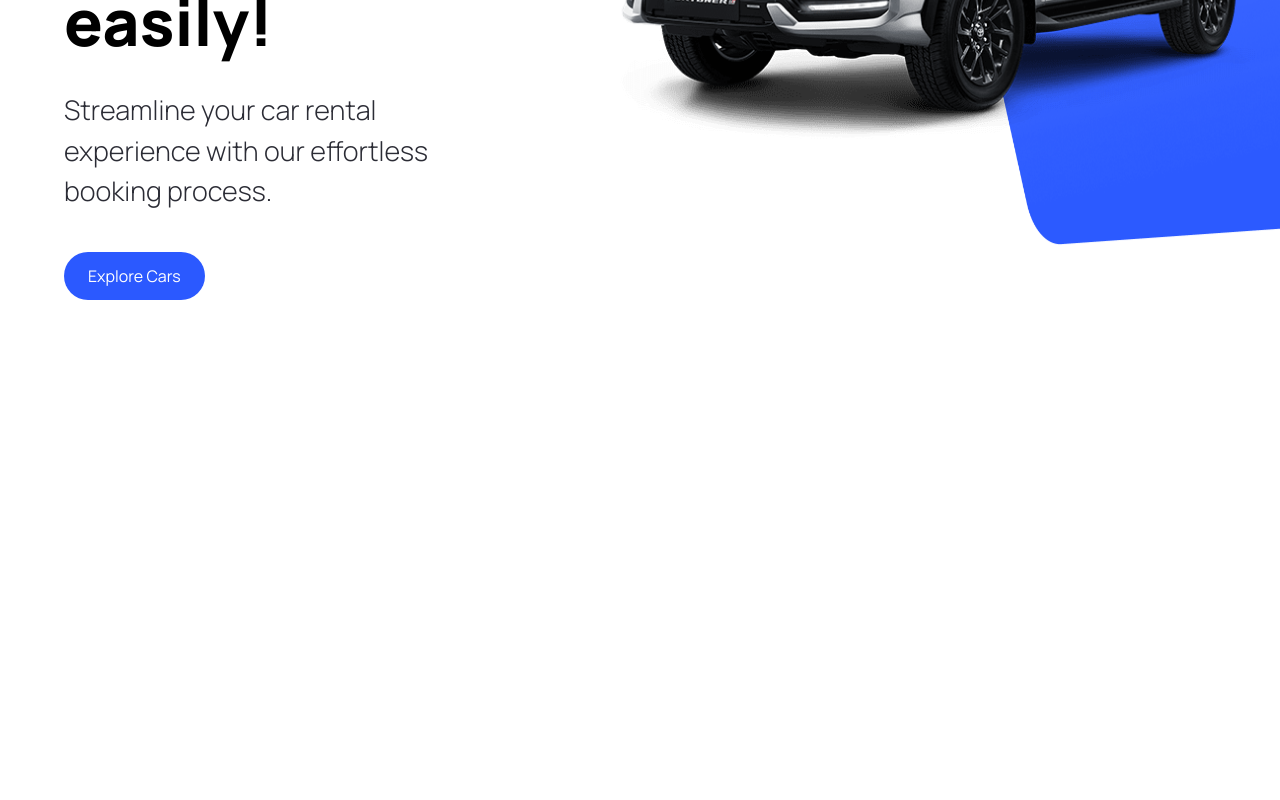
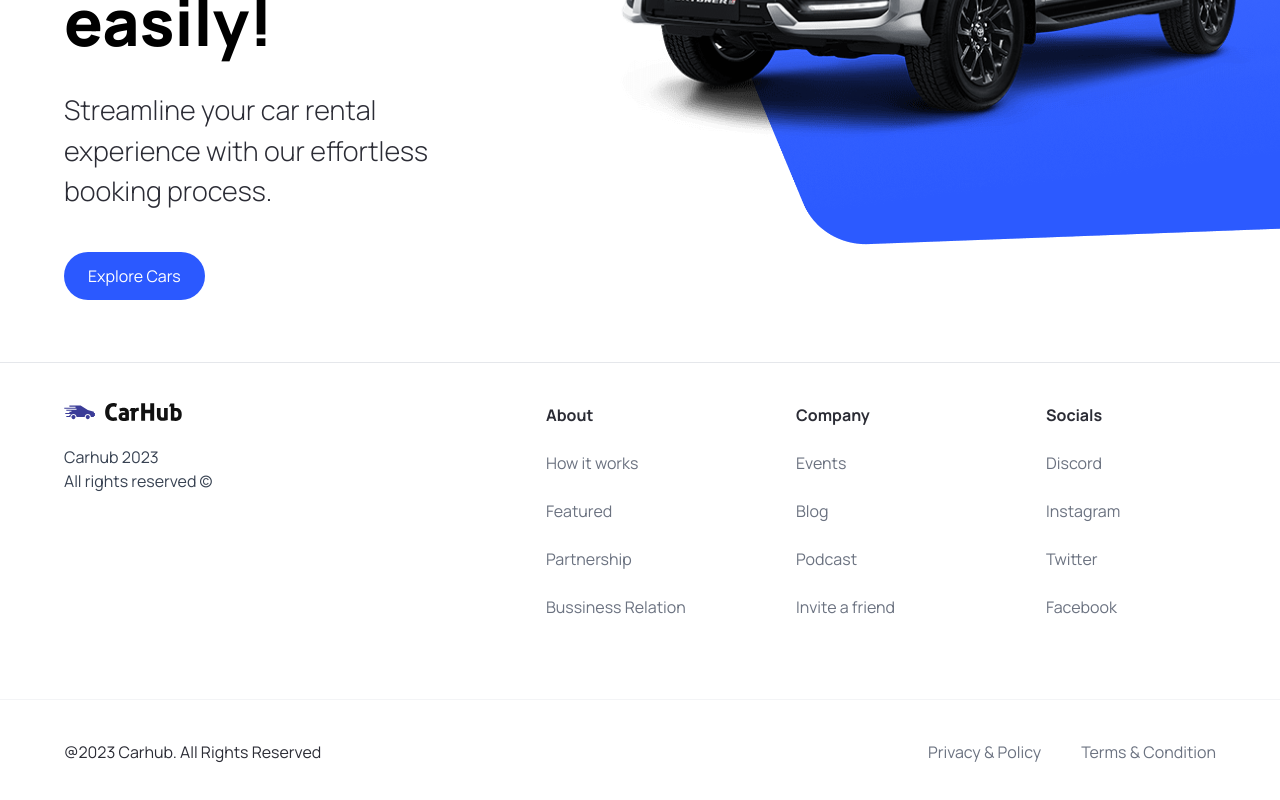
Before and after one commit to SzenftnerGergely/car-app-nextjs-ts-tailwind, a Next.js app: page / in a window 1280 px wide. Shown: the part 458-1258 px from the top of the page. Before the commit the page ends 800 px from the top, so only its background shows below. Built offline with nearby package versions, Linux system fonts and the light colour scheme.

Commit message:
footer implemented & bug fix in hero component

```diff
--- a/components/Footer.tsx
+++ b/components/Footer.tsx
@@ -1,12 +1,60 @@
 import Link from "next/link"
 import Image from "next/image"
 
+import { footerLinks } from "@/constants"
+
 function Footer() {
-  return (
-    <div>
+    return (
+        <footer className="flex flex-col text-black-100
+        mt-5 border-t border-b-gray-100 ">
+            <div className="flex max-md:flex-col flex-wrap
+            justify-between gap-5 sm:px-16 px-6 py-10">
+                <div className="flex flex-col
+                justify-start items-start gap-6">
+                    <Image src="/logo.svg" alt="logo"
+                        width={118} height={18}
+                        className="object-contain" />
+                    <p className="text-base text-gray-700">
+                        Carhub 2023 <br />
+                        All rights reserved &copy;
+                    </p>
+                </div>
 
-    </div>
-  )
+                <div className="footer__links">
+                    {footerLinks.map((link) => (
+                        <div key={link.title}
+                            className="footer__link">
+                            <h3 className="font-bold">{link.title}</h3>
+                            {link.links.map((item) => (
+                                <Link
+                                    key={item.title}
+                                    href={item.url}
+                                    className="text-gray-500"
+                                >
+                                    {item.title}
+                                </Link>
+                            ))}
+                        </div>
+                    ))}
+                </div>
+            </div>
+            <div className="flex justify-between items-center
+                flex-wrap mt-10 border-t border-gray-100 sm:px-16
+                px-6 py-10">
+                <p>@2023 Carhub. All Rights Reserved</p>
+
+                <div className="footer__copyrights-link">
+                    <Link href="/" className="text-gray-500">
+                        Privacy & Policy
+                    </Link>
+                    <Link href="/" className="text-gray-500">
+                        Terms & Condition
+                    </Link>
+                </div>
+            </div>
+
+        </footer>
+    )
 }
 
 export default Footer
--- a/components/Hero.tsx
+++ b/components/Hero.tsx
@@ -27,9 +27,9 @@ const Hero = () => {
             </div>
             <div className="hero__image-container">
                 <div className="hero__image">
-                    <Image src="/hero.png" alt="hero" fill className="object-contain"/>
-                    <div className="hero__image-overlay"></div>
+                    <Image src="/hero.png" alt="hero" fill className="object-contain" />
                 </div>
+                <div className="hero__image-overlay"></div>
             </div>
         </div>
     )
--- /dev/null
+++ b/constants/index.ts
@@ -0,0 +1,101 @@
+export const manufacturers = [
+    "Acura",
+    "Alfa Romeo",
+    "Aston Martin",
+    "Audi",
+    "Bentley",
+    "BMW",
+    "Buick",
+    "Cadillac",
+    "Chevrolet",
+    "Chrysler",
+    "Citroen",
+    "Dodge",
+    "Ferrari",
+    "Fiat",
+    "Ford",
+    "GMC",
+    "Honda",
+    "Hyundai",
+    "Infiniti",
+    "Jaguar",
+    "Jeep",
+    "Kia",
+    "Lamborghini",
+    "Land Rover",
+    "Lexus",
+    "Lincoln",
+    "Maserati",
+    "Mazda",
+    "McLaren",
+    "Mercedes-Benz",
+    "MINI",
+    "Mitsubishi",
+    "Nissan",
+    "Porsche",
+    "Ram",
+    "Rolls-Royce",
+    "Subaru",
+    "Tesla",
+    "Toyota",
+    "Volkswagen",
+    "Volvo",
+  ];
+
+  export const yearsOfProduction = [
+    { title: "Year", value: "" },
+    { title: "2015", value: "2015" },
+    { title: "2016", value: "2016" },
+    { title: "2017", value: "2017" },
+    { title: "2018", value: "2018" },
+    { title: "2019", value: "2019" },
+    { title: "2020", value: "2020" },
+    { title: "2021", value: "2021" },
+    { title: "2022", value: "2022" },
+    { title: "2023", value: "2023" },
+  ];
+
+  export const fuels = [
+    {
+      title: "Fuel",
+      value: "",
+    },
+    {
+      title: "Gas",
+      value: "Gas",
+    },
+    {
+      title: "Electricity",
+      value: "Electricity",
+    },
+  ];
+
+  export const footerLinks = [
+    {
+      title: "About",
+      links: [
+        { title: "How it works", url: "/" },
+        { title: "Featured", url: "/" },
+        { title: "Partnership", url: "/" },
+        { title: "Bussiness Relation", url: "/" },
+      ],
+    },
+    {
+      title: "Company",
+      links: [
+        { title: "Events", url: "/" },
+        { title: "Blog", url: "/" },
+        { title: "Podcast", url: "/" },
+        { title: "Invite a friend", url: "/" },
+      ],
+    },
+    {
+      title: "Socials",
+      links: [
+        { title: "Discord", url: "/" },
+        { title: "Instagram", url: "/" },
+        { title: "Twitter", url: "/" },
+        { title: "Facebook", url: "/" },
+      ],
+    },
+  ];
```
